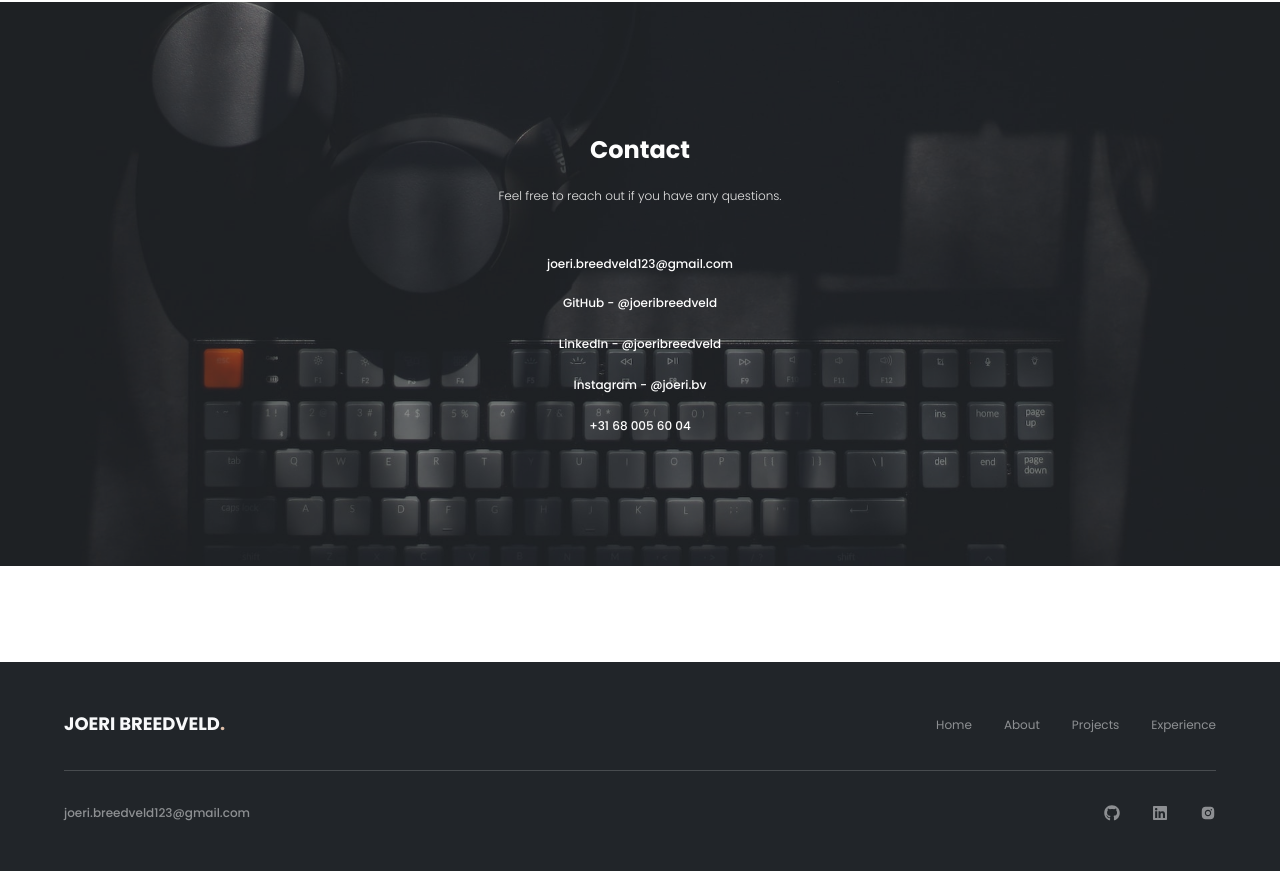
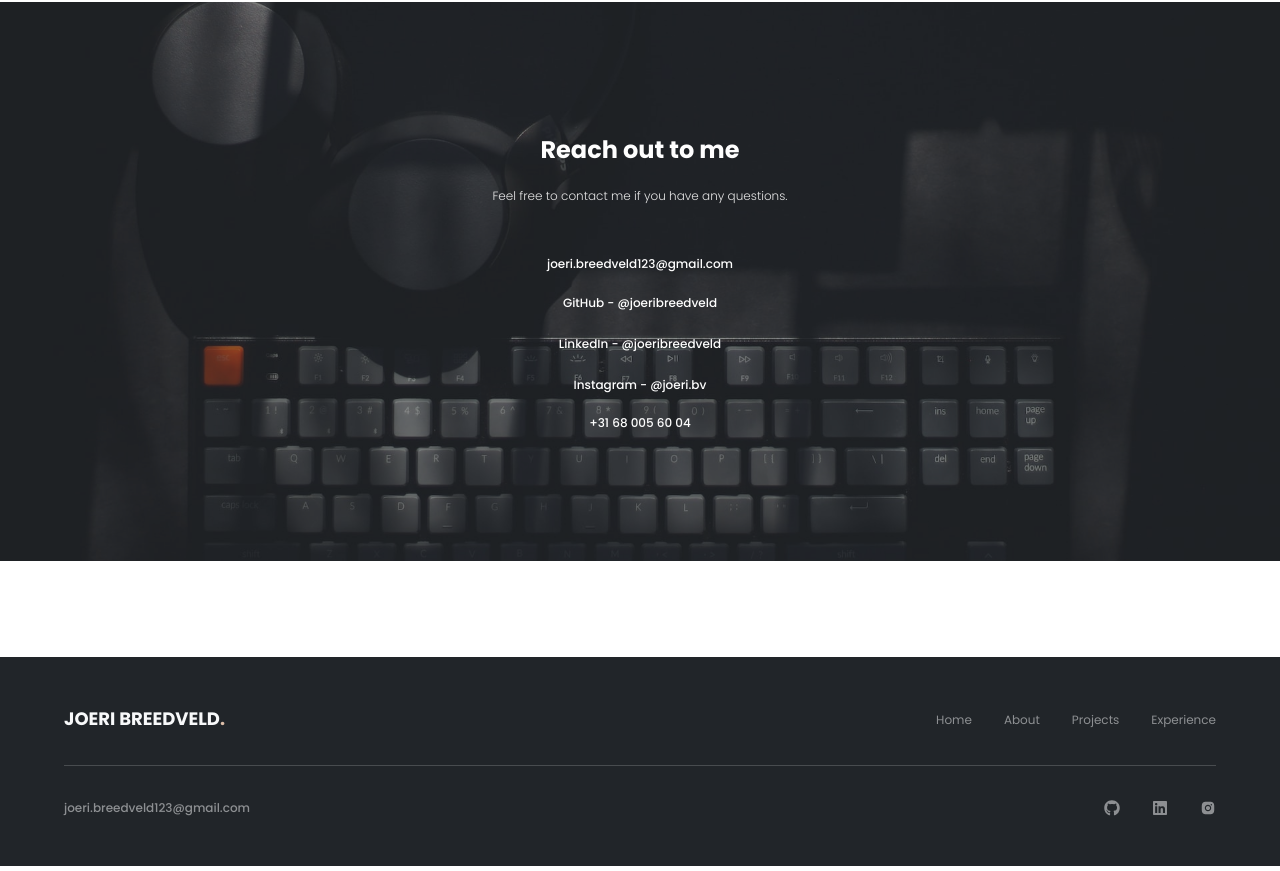
Before and after one commit to joeribreedveld/portfolio-website-v6, a Next.js app: page / in a window 1280 px wide. Shown: the part 2438-3309 px from the top of the page. Built offline with nearby package versions, Linux system fonts and the light colour scheme.

Commit message:
feat(contact): add links to contact section and change text

```diff
--- a/src/components/sections/Contact/Contact.tsx
+++ b/src/components/sections/Contact/Contact.tsx
@@ -15,9 +15,9 @@ const Contact = () => (
     </div>
     <div className="page-width relative z-10 flex flex-col gap-12">
       <section className="flex flex-col items-center gap-4">
-        <h2 className="font-bold text-[#FEFEFE]">Contact</h2>
+        <h2 className="font-bold text-[#FEFEFE]">Reach out to me</h2>
         <p className="text-xs font-light text-[#E5E5E5]">
-          Feel free to reach out if you have any questions.
+          Feel free to contact me if you have any questions.
         </p>
       </section>
       <ul className="flex flex-col items-center gap-4">
@@ -27,24 +27,37 @@ const Contact = () => (
           </p>
         </li>
         <li>
-          <Link href="/" className="text-xs font-medium text-[#FEFEFE]">
+          <Link
+            href="https://github.com/joeribreedveld"
+            rel="noopener noreferrer"
+            target="_blank"
+            className="text-xs font-medium text-[#FEFEFE]"
+          >
             GitHub - @joeribreedveld
           </Link>
         </li>
         <li>
-          <Link href="/" className="text-xs font-medium text-[#FEFEFE]">
+          <Link
+            href="https://www.linkedin.com/in/joeribreedveld"
+            rel="noopener noreferrer"
+            target="_blank"
+            className="text-xs font-medium text-[#FEFEFE]"
+          >
             LinkedIn - @joeribreedveld
           </Link>
         </li>
         <li>
-          <Link href="/" className="text-xs font-medium text-[#FEFEFE]">
+          <Link
+            href="https://www.instagram.com/joeri.bv"
+            rel="noopener noreferrer"
+            target="_blank"
+            className="text-xs font-medium text-[#FEFEFE]"
+          >
             Instagram - @joeri.bv
           </Link>
         </li>
         <li>
-          <Link href="/" className="text-xs font-medium text-[#FEFEFE]">
-            +31 68 005 60 04
-          </Link>
+          <p className="text-xs font-medium text-[#FEFEFE]">+31 68 005 60 04</p>
         </li>
       </ul>
     </div>
```
